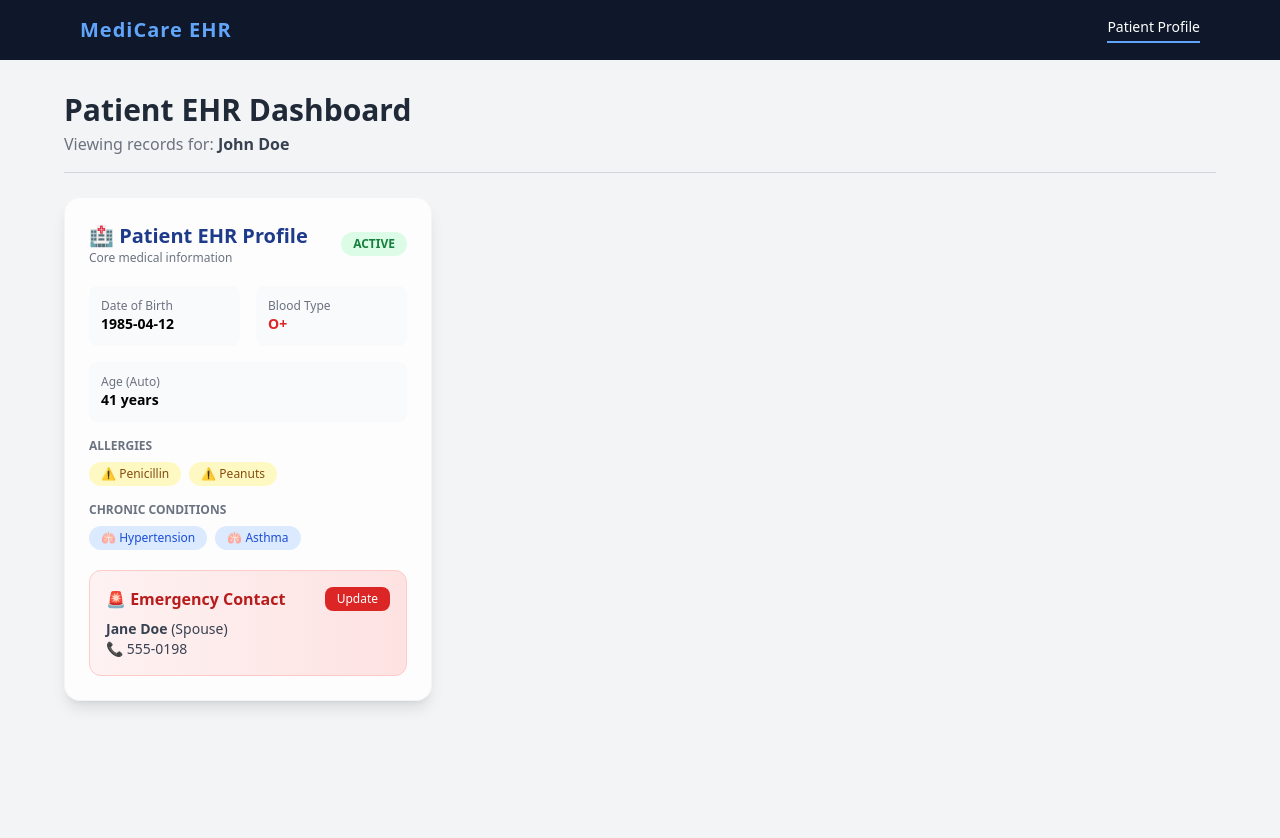
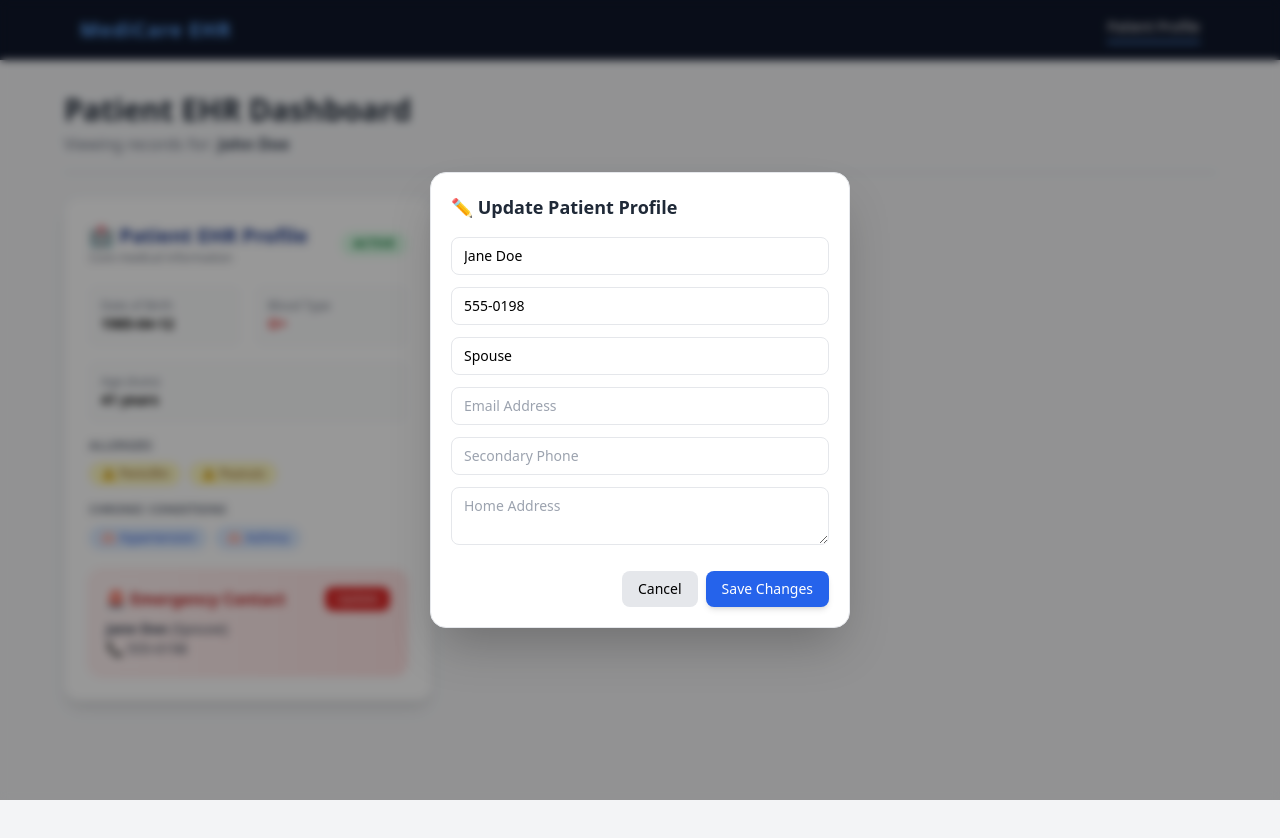
Before and after one commit to Pasindu-Promodaya/hospital_appointment_system_project, a React (Vite) app in the folder frontend/: page / in a window 1280 px wide. Both pictures are taken after a click on the button "Update". Shown: the top 838 px of the page. Built offline with nearby package versions, Linux system fonts and the light colour scheme.

Commit message:
add update emergency contact modal with state management

```diff
--- a/frontend/src/PatientDashboard.jsx
+++ b/frontend/src/PatientDashboard.jsx
@@ -1,6 +1,6 @@
 import React, { useState } from 'react';
 import PatientProfileCard from './components/PatientProfileCard';
-
+import UpdateContactModal from './components/UpdateContactModal';
 
 const PatientDashboard = () => {
   const [isModalOpen, setIsModalOpen] = useState(false);
@@ -51,7 +51,13 @@ const PatientDashboard = () => {
         </div>
       </div>
 
-
+      {isModalOpen && (
+        <UpdateContactModal
+          currentContact={patient.emergencyContact}
+          onClose={() => setIsModalOpen(false)}
+          onSave={handleUpdateContact}
+        />
+      )}
     </div>
   );
 };
--- /dev/null
+++ b/frontend/src/components/UpdateContactModal.jsx
@@ -0,0 +1,120 @@
+import React, { useState } from "react";
+
+const UpdateContactModal = ({ currentContact, onClose, onSave }) => {
+  const [formData, setFormData] = useState(currentContact);
+
+  const handleChange = (e) => {
+    setFormData({
+      ...formData,
+      [e.target.name]: e.target.value,
+    });
+  };
+
+  const handleSubmit = (e) => {
+    e.preventDefault();
+    onSave(formData);
+    onClose();
+  };
+
+  return (
+    <div className="fixed inset-0 flex items-center justify-center z-50">
+
+      {/* BACKDROP */}
+      <div
+        className="absolute inset-0 bg-black/40 backdrop-blur-sm"
+        onClick={onClose}
+      />
+
+      {/* POPUP CARD (CENTERED) */}
+      <div className="relative w-[420px] bg-white rounded-2xl shadow-2xl border p-5 animate-fadeIn">
+
+        {/* HEADER */}
+        <h3 className="text-lg font-semibold text-gray-800 mb-4">
+          ✏️ Update Patient Profile
+        </h3>
+
+        {/* FORM */}
+        <form onSubmit={handleSubmit} className="space-y-3">
+
+          {/* Name */}
+          <input
+            name="name"
+            value={formData.name}
+            onChange={handleChange}
+            placeholder="Full Name"
+            className="w-full px-3 py-2 border rounded-lg text-sm focus:ring-2 focus:ring-blue-400 outline-none"
+          />
+
+          {/* Phone */}
+          <input
+            name="phone"
+            value={formData.phone}
+            onChange={handleChange}
+            placeholder="Phone Number"
+            className="w-full px-3 py-2 border rounded-lg text-sm focus:ring-2 focus:ring-blue-400 outline-none"
+          />
+
+          {/* Relation */}
+          <input
+            name="relation"
+            value={formData.relation}
+            onChange={handleChange}
+            placeholder="Relation"
+            className="w-full px-3 py-2 border rounded-lg text-sm focus:ring-2 focus:ring-blue-400 outline-none"
+          />
+
+          {/* EMAIL */}
+          <input
+            name="email"
+            value={formData.email || ""}
+            onChange={handleChange}
+            placeholder="Email Address"
+            className="w-full px-3 py-2 border rounded-lg text-sm focus:ring-2 focus:ring-blue-400 outline-none"
+          />
+
+          {/* SECONDARY PHONE */}
+          <input
+            name="secondaryPhone"
+            value={formData.secondaryPhone || ""}
+            onChange={handleChange}
+            placeholder="Secondary Phone"
+            className="w-full px-3 py-2 border rounded-lg text-sm focus:ring-2 focus:ring-blue-400 outline-none"
+          />
+
+          {/* ADDRESS */}
+          <textarea
+            name="address"
+            value={formData.address || ""}
+            onChange={handleChange}
+            placeholder="Home Address"
+            rows="2"
+            className="w-full px-3 py-2 border rounded-lg text-sm focus:ring-2 focus:ring-blue-400 outline-none"
+          />
+
+          {/* BUTTONS */}
+          <div className="flex justify-end gap-2 pt-2">
+
+            <button
+              type="button"
+              onClick={onClose}
+              className="px-4 py-2 text-sm rounded-lg bg-gray-200 hover:bg-gray-300"
+            >
+              Cancel
+            </button>
+
+            <button
+              type="submit"
+              className="px-4 py-2 text-sm rounded-lg bg-blue-600 text-white hover:bg-blue-700 shadow-md"
+            >
+              Save Changes
+            </button>
+
+          </div>
+
+        </form>
+      </div>
+    </div>
+  );
+};
+
+export default UpdateContactModal;
```
